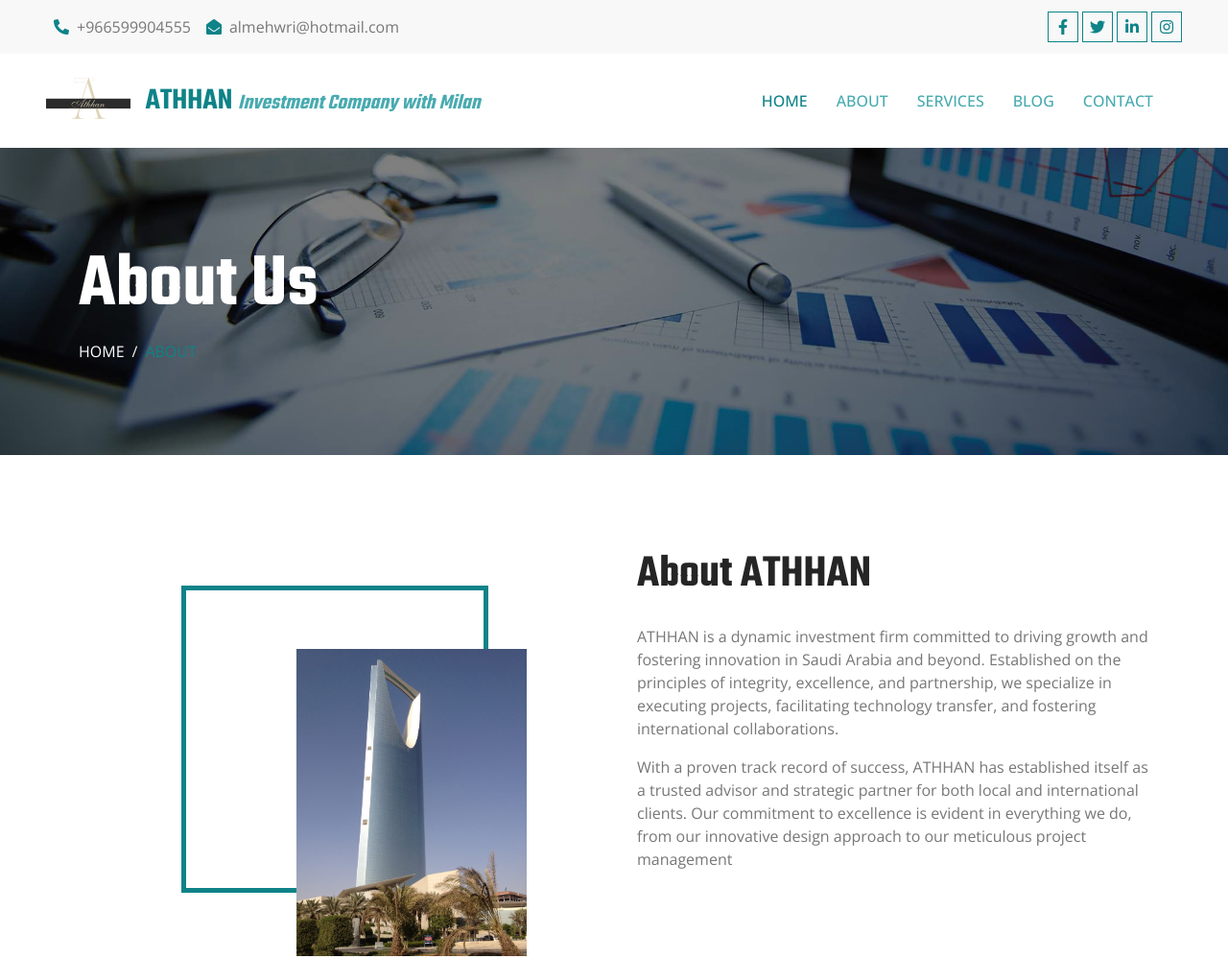
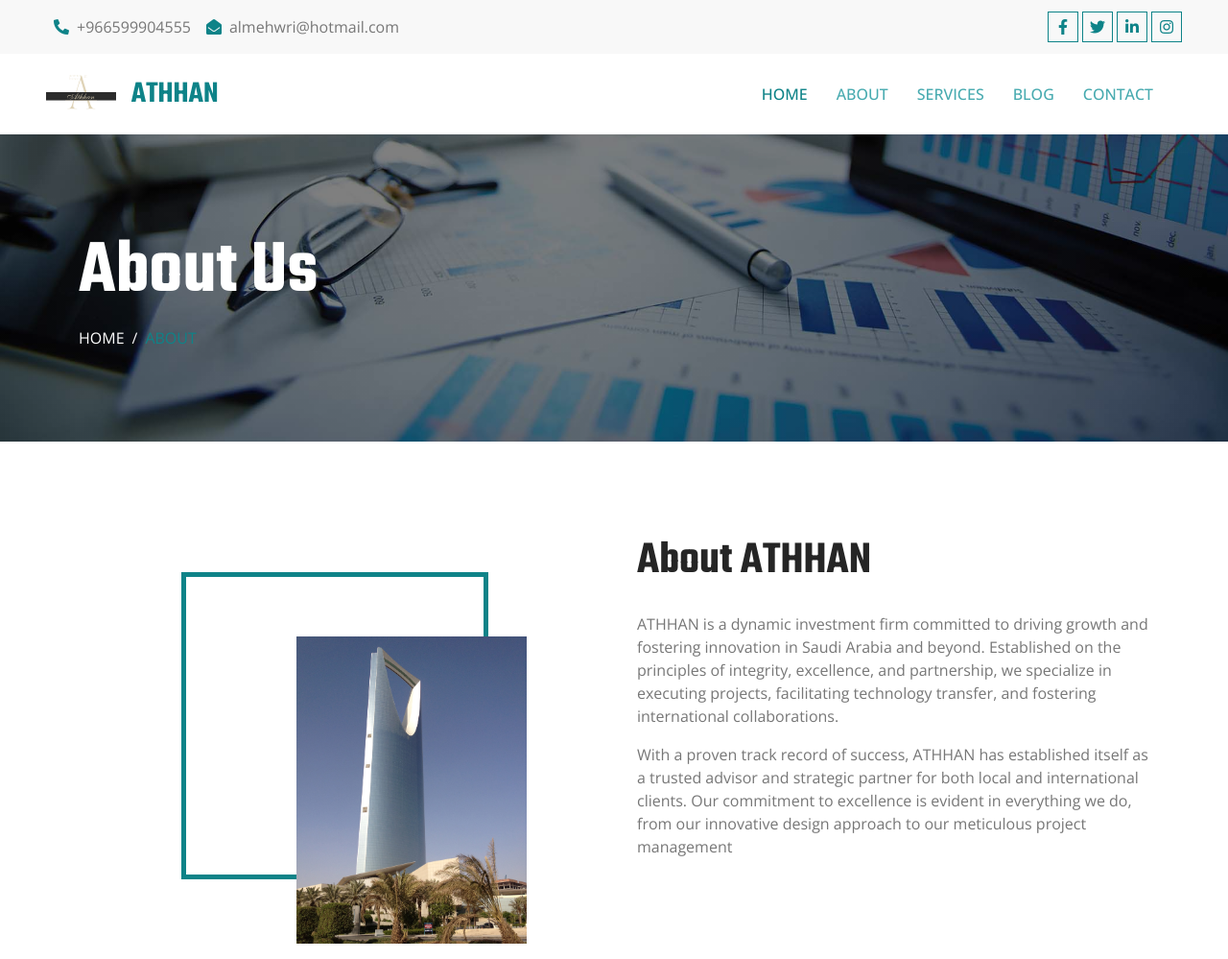
Before and after one commit to mahmouddwidar/Athhan, a plain HTML site: page about.html in a window 1280 px wide. Shown: the top 999 px of the page at 96% size. Drawn offline with nearby package versions, Linux system fonts and the light colour scheme.

Commit message:
style: removed the 'em' phrase from navbar

```diff
--- a/about.html
+++ b/about.html
@@ -67,7 +67,7 @@
     <nav class="navbar navbar-expand-lg bg-white navbar-light sticky-top py-lg-0 px-lg-5 wow fadeIn" data-wow-delay="0.1s">
         <a href="index.html" class="navbar-brand ms-4 ms-lg-0 d-flex flex-wrap justify-content-start align-items-center">
             <img class="me-3 main-logo" src="img/icons/3.svg" alt="Icon">
-            <h2 class="text-primary m-0"> ATHHAN <em>Investment Company with Milan</em> </h2>
+            <h2 class="text-primary m-0"> ATHHAN</h2>
         </a>
         <button type="button" class="navbar-toggler me-4" data-bs-toggle="collapse" data-bs-target="#navbarCollapse">
             <span class="navbar-toggler-icon"></span>
```
Also changed, not shown: blog-post.html (+1 -1 lines), blog.html (+1 -1 lines), contact.html (+1 -1 lines), service.html (+1 -1 lines).
